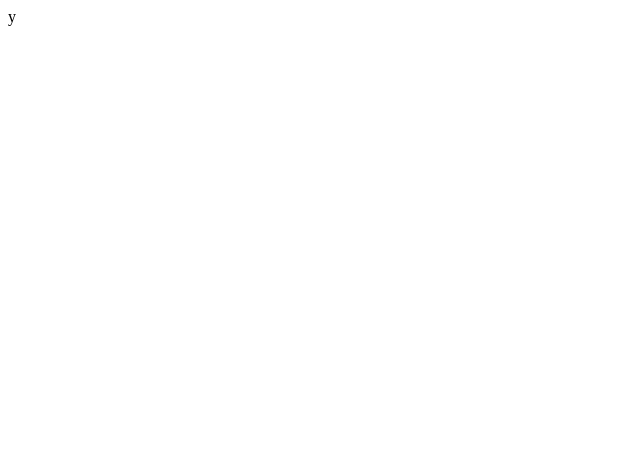
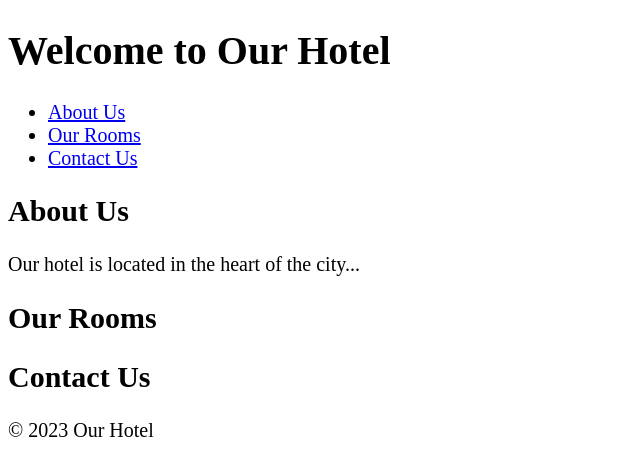
Before and after one commit to mate10106/webs, a plain HTML site: page webs/index.html in a window 1280 px wide. Shown: the whole page, without its empty margins (0-640 px from the left). Drawn offline with Linux system fonts and the light colour scheme.

Commit message:
a beginning

```diff
--- a/webs/index.html
+++ b/webs/index.html
@@ -1,11 +1,36 @@
 <!DOCTYPE html>
 <html lang="en">
 <head>
-    <meta charset="UTF-8">
-    <meta name="viewport" content="width=device-width, initial-scale=1.0">
-    <title>Document</title>
+    <link rel="stylesheet" href="style.css">
+    <title>Our Hotel</title>
 </head>
 <body>
+<header>
+    <h1>Welcome to Our Hotel</h1>
+    <nav>
+        <ul>
+            <li><a href="Info.html">About Us</a></li>
+            <li><a href="Szobak.html">Our Rooms</a></li>
+            <li><a href="elerhetoseg.html">Contact Us</a></li>
+        </ul>
+    </nav>
+</header>
 
+<section id="about">
+    <h2>About Us</h2>
+    <p>Our hotel is located in the heart of the city...</p>
+</section>
+
+<section id="rooms">
+    <h2>Our Rooms</h2>
+</section>
+
+<section id="contact">
+    <h2>Contact Us</h2>
+</section>
+
+<footer>
+        © 2023 Our Hotel
+</footer>
 </body>
-</html>y
+</html>
--- /dev/null
+++ b/webs/style.css
@@ -0,0 +1,3 @@
+body{
+    font-size: 20px;
+}
```
Also changed, not shown: webs/Info.html (added), webs/Szobak.html (added), webs/elerhetoseg.html (added).
